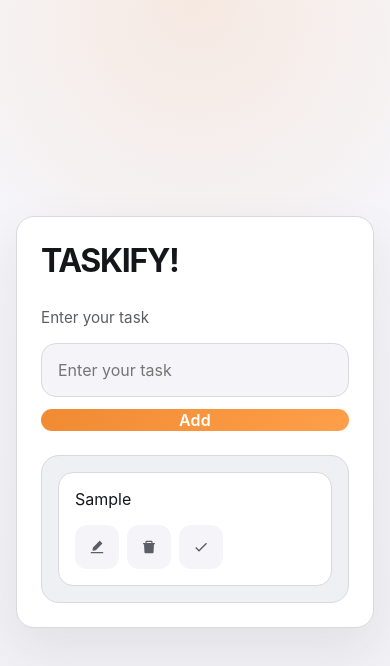
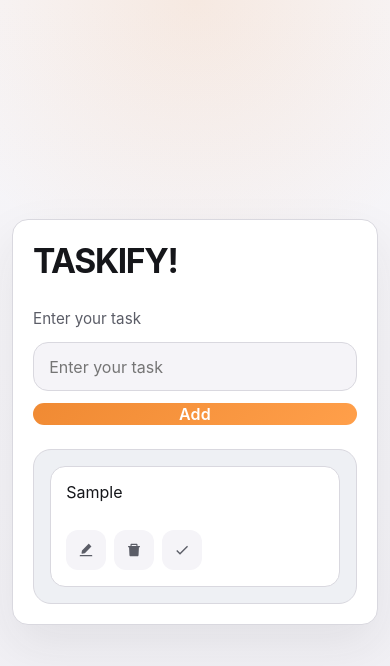
Before and after one commit to Ahtisham-1/Taskify-react, a React (Vite) app: page / in a window 390 px wide. Both pictures are taken after typing "Sample" into the empty fields and a click on the button "Add". Shown: the top 666 px of the page. Built offline with nearby package versions, Linux system fonts and the light colour scheme.

Commit message:
feat: refactored our css and made it responsive

```diff
--- a/src/index.css
+++ b/src/index.css
@@ -202,9 +202,21 @@ button {
   outline-offset: 2px;
 }
 
-@media (max-width: 520px) {
+@media (max-width: 620px) {
+  .app-shell {
+    padding: 1.5rem 0.75rem;
+  }
+
   .app-card {
-    padding: 1.5rem;
+    padding: 1.75rem;
+  }
+
+  .app-header h1 {
+    font-size: 2.1rem;
+  }
+
+  .todo-form {
+    gap: 0.85rem;
   }
 
   .input-row {
@@ -214,12 +226,63 @@ button {
   .todo-button {
     width: 100%;
   }
+}
+
+@media (max-width: 520px) {
+  .app-card {
+    padding: 1.25rem;
+    border-radius: 16px;
+  }
+
+  .app-header {
+    gap: 0.65rem;
+  }
+
+  .todo-input,
+  .todo-edit-input {
+    min-height: 3rem;
+    padding: 0.85rem 0.95rem;
+  }
 
   .todo-item {
     grid-template-columns: 1fr;
+    padding: 0.95rem 0.95rem;
   }
 
   .todo-actions {
     justify-content: flex-start;
+    flex-wrap: wrap;
+    gap: 0.5rem;
+    margin-top: 0.75rem;
+  }
+
+  .icon-button {
+    width: 2.5rem;
+    height: 2.5rem;
   }
 }
+
+@media (max-width: 380px) {
+  .app-shell {
+    padding: 1rem 0.75rem;
+  }
+
+  .app-card {
+    width: 100%;
+    padding: 1rem;
+  }
+
+  .app-header h1 {
+    font-size: 1.85rem;
+  }
+
+  .todo-form label,
+  .todo-text {
+    font-size: 0.95rem;
+  }
+
+  .todo-button {
+    min-width: auto;
+    padding: 0.95rem 1rem;
+  }
+}
```
